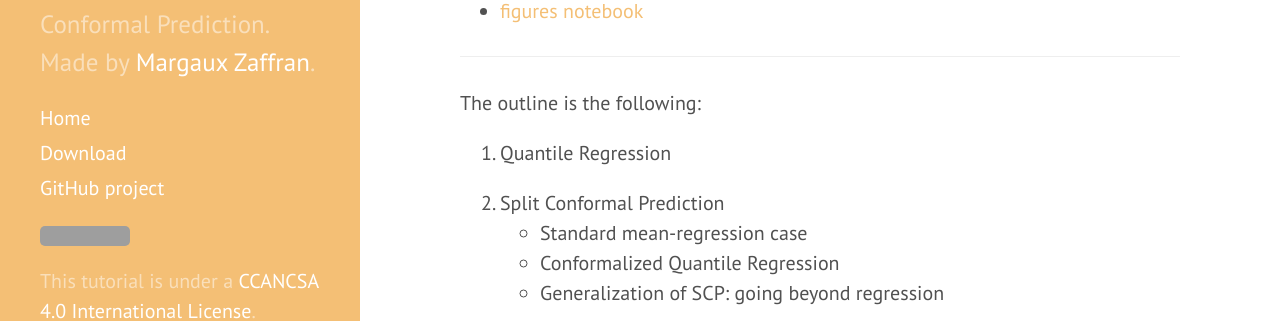
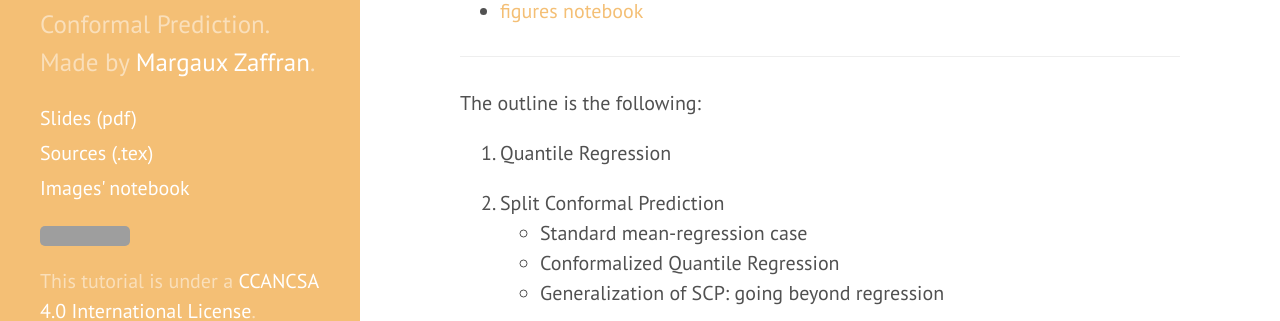
Before and after one commit to conformalpredictionintro/conformalpredictionintro.github.io, a Jekyll site: the page built from index.html, in a window 1280 px wide. Shown: the part 454-775 px from the top of the page. Built offline with Jekyll 4.4.1, drawn with Linux system fonts in a browser that asks for light colours; Markdown is read by kramdown in place of the engine named in the settings; the list of posts is cut into pages by our own code; grey boxes are pictures that could not be loaded.

Commit message:
update text sidebar

```diff
--- a/_includes/sidebar.html
+++ b/_includes/sidebar.html
@@ -10,7 +10,7 @@
     </div>
 
     <nav class="sidebar-nav">
-      <a class="sidebar-nav-item{% if page.url == site.baseurl %} active{% endif %}" href="{{ site.baseurl }}">Home</a>
+      <a class="sidebar-nav-item{% if page.url == site.baseurl %} active{% endif %}" href="{{ site.baseurl }}">Slides (pdf)</a>
 
       {% comment %}
         The code below dynamically generates a sidebar nav of pages with
@@ -26,8 +26,8 @@
         {% endif %}
       {% endfor %}
 
-      <a class="sidebar-nav-item" href="{{ site.github.repo }}/archive/v{{ site.version }}.zip">Download</a>
-      <a class="sidebar-nav-item" href="{{ site.github.repo }}">GitHub project</a>
+      <a class="sidebar-nav-item" href="{{ site.github.repo }}/archive/v{{ site.version }}.zip">Sources (.tex)</a>
+      <a class="sidebar-nav-item" href="{{ site.github.repo }}">Images' notebook</a>
     </nav>
 
     <p><a rel="license" href="http://creativecommons.org/licenses/by-nc-sa/4.0/"><img alt="Creative Commons License" style="border-width:0" src="https://i.creativecommons.org/l/by-nc-sa/4.0/88x31.png" /></a> This tutorial is under a <a rel="license" href="http://creativecommons.org/licenses/by-nc-sa/4.0/">CCANCSA 4.0 International License</a>.</p>
```
